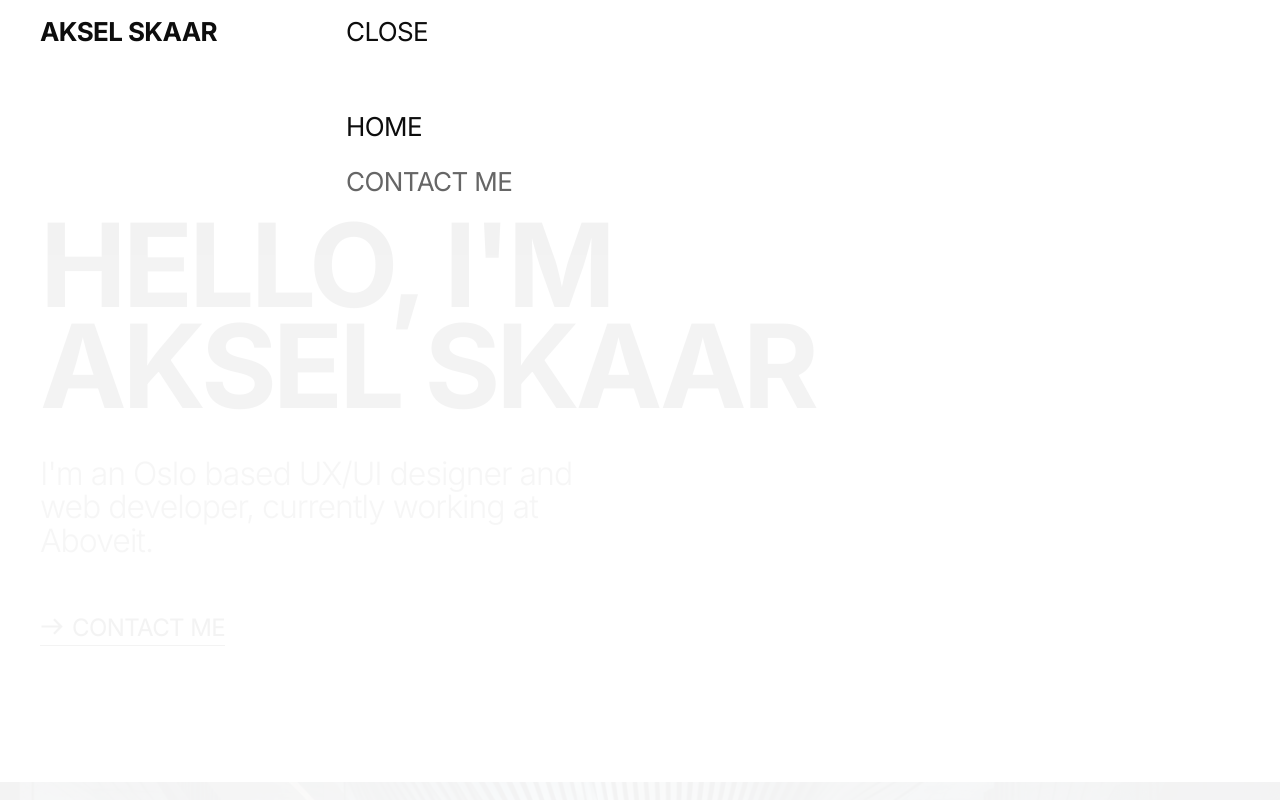
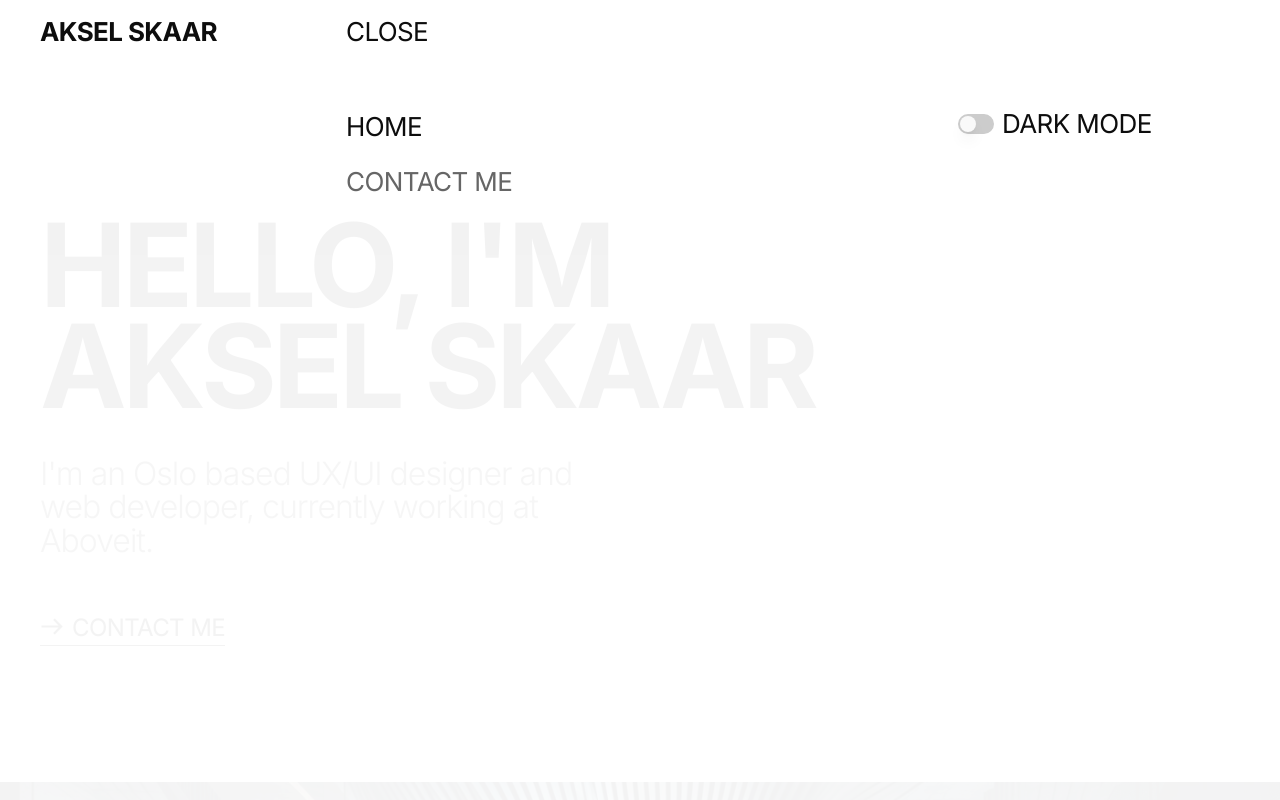
Before and after one commit to AkselHSkaar/Portfolio-website, a Next.js app: page / in a window 1280 px wide. Both pictures are taken after a click on the element "MENU". Shown: the top 800 px of the page. Built offline with nearby package versions, Linux system fonts and the light colour scheme.

Commit message:
feat: ThemeSwitch in navbar

```diff
--- a/src/components/shared/Navbar.tsx
+++ b/src/components/shared/Navbar.tsx
@@ -3,6 +3,7 @@
 import { useState } from 'react'
 import Link from 'next/link'
 import { usePathname } from 'next/navigation'
+import ThemeSwitch from './ThemeSwitch'
 
 const Navbar = () => {
   const [isOpen, setIsOpen] = useState(false)
@@ -62,6 +63,9 @@ const Navbar = () => {
               </Link>
             </div>
           </div>
+          <div className='place-self-end md:col-start-3 md:row-start-1 md:place-self-start md:justify-start lg:col-start-7 lg:col-span-2 xl:col-start-4 xl:col-span-1'>
+            <ThemeSwitch />
+          </div>
         </div>
       )}
     </nav>
--- a/src/components/shared/ThemeSwitch.tsx
+++ b/src/components/shared/ThemeSwitch.tsx
@@ -1,6 +1,8 @@
 'use client'
 
 import { useEffect, useState } from 'react'
+import { Switch } from '@/components/ui/switch'
+import { Label } from '@/components/ui/label'
 
 type Theme = 'dark' | 'light' | null
 
@@ -32,11 +34,13 @@ export default function ThemeSwitch() {
   }
 
   return (
-    <div>
-      <div onClick={toggleDarkMode} className='cursor-pointer'>
-        {theme === 'dark' ? 'darkmode' : null}
-        {theme === 'light' ? 'lightmode' : null}
-      </div>
+    <div className='flex gap-3 items-center'>
+      <Switch
+        id='darkmode-switch'
+        checked={theme === 'dark' ? true : false}
+        onCheckedChange={toggleDarkMode}
+      />
+      <Label htmlFor='darkmode-switch'>DARK MODE</Label>
     </div>
   )
 }
```
